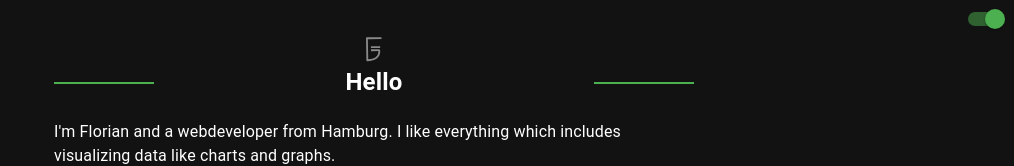
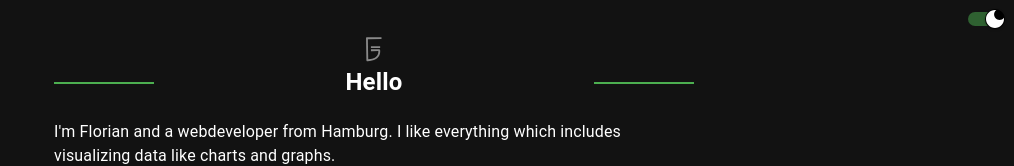
Before and after one commit to Gblur/portfoolio, a Next.js app: page / in a window 1280 px wide. Shown: the top 166 px of the page, without its empty margins (266-1280 px from the left). Built offline with nearby package versions, Linux system fonts and the light colour scheme.

Commit message:
modify theme switch

```diff
--- a/src/components/Footer/index.tsx
+++ b/src/components/Footer/index.tsx
@@ -7,11 +7,6 @@ import RestoreIcon from "@mui/icons-material/Restore";
 import FavoriteIcon from "@mui/icons-material/Favorite";
 import ArchiveIcon from "@mui/icons-material/Archive";
 import Paper from "@mui/material/Paper";
-
-type FooterProps = {
-  handleChange: (e: React.ChangeEvent<HTMLInputElement>) => void;
-  isDarkMode: boolean;
-};
 
 export default function FixedBottomNavigation({}) {
   const [value, setValue] = React.useState(0);
--- a/src/components/Main/Work/Techstack/index.tsx
+++ b/src/components/Main/Work/Techstack/index.tsx
@@ -9,7 +9,9 @@ const Techitem = styled.li<ListItemProps>`
   display: inline;
   color: ${(props: any) => !props.isDarkMode && "var(--primary-color)"};
   background: ${(props: any) =>
-    props.isDarkMode ? "var(--primary-color)" : "#8d8d8d45"};
+    props.isDarkMode
+      ? "var(--primary-color)"
+      : "var(--primary-color-background-light)"};
   word-break: keep-all;
   padding: 5px;
 `;
--- /dev/null
+++ b/src/components/Switch/index.tsx
@@ -0,0 +1,70 @@
+import React from "react";
+import styled from "styled-components";
+import Switch from "@mui/material/Switch";
+import useStore from "../../../store";
+import {css} from "styled-components";
+
+const MaterialUISwitch = styled(Switch)`
+  width: 62;
+  height: 34;
+  padding: 7;
+  position: "absolute";
+  &.MuiSwitch-switchBase {
+    margin: 1;
+    padding: 0;
+    transform: "translateX(6px)";
+    &.Mui-checked {
+      transform: "translateX(22px)";
+      /* &.MuiSwitch-thumb:before {
+        background-image: url("/dark_mode_black_24dp.svg");
+      } */
+      & + .MuiSwitch-track {
+        opacity: 1;
+        background-color: ${(props: any) =>
+          props.checked ? "#8796A5" : "#aab4be"};
+      }
+    }
+  }
+  & .MuiSwitch-thumb {
+    background-color: ${(props: any) => (props.checked ? "#000" : "#fff")};
+    &::before {
+      content: "";
+      position: absolute;
+      width: 100%;
+      height: 100%;
+      background-image: ${(props: any) =>
+        css`
+        url(${
+          props.checked
+            ? "/dark_mode_black_24dp.svg"
+            : "/light_mode_black_24dp.svg"
+        });
+        `};
+      left: 0;
+      top: 0;
+      background-repeat: no-repeat;
+      background-position: center;
+    }
+  }
+  & .MuiSwitch-track {
+    opacity: 1;
+    background-color: ${(props: any) =>
+      props.checked ? "#8796A5" : "#aab4be"};
+    border-radius: 20 / 2;
+  }
+`;
+
+type Props = {
+  onChange: (e: React.ChangeEvent<HTMLInputElement>) => void;
+  checked: boolean;
+};
+
+export default function SwitchDarkmode({onChange, checked}: Props) {
+  return (
+    <MaterialUISwitch
+      onChange={onChange}
+      checked={checked}
+      sx={{position: "fixed", top: 0, right: 0}}
+    />
+  );
+}
--- a/src/pages/_app.tsx
+++ b/src/pages/_app.tsx
@@ -1,11 +1,11 @@
 import type {AppProps} from "next/app";
 import {red, blue, green} from "@mui/material/colors";
 import {ThemeProvider, createTheme} from "@mui/material/styles";
-import Switch from "@mui/material/Switch";
 import "../styles/Home.css";
 import "../styles/globals.css";
 import CssBaseline from "@mui/material/CssBaseline";
 import useStore from "../../store";
+import SwitchDarkmode from "../components/Switch";
 
 const darkTheme = createTheme({
   palette: {
@@ -45,17 +45,11 @@ export default function App({Component, pageProps}: AppProps) {
     toggleDarkMode(target.checked);
   }
 
-  console.log(isDarkMode);
-
   return (
     <ThemeProvider theme={isDarkMode ? darkTheme : lightTheme}>
       <CssBaseline />
       <Component {...pageProps} checked={isDarkMode} />
-      <Switch
-        onChange={handleChange}
-        checked={isDarkMode}
-        sx={{position: "fixed", top: 0, right: 0}}
-      />
+      <SwitchDarkmode onChange={handleChange} checked={isDarkMode} />
 
       {/* <Footer /> */}
     </ThemeProvider>
--- a/src/pages/_document.tsx
+++ b/src/pages/_document.tsx
@@ -1,4 +1,4 @@
-import { Html, Head, Main, NextScript } from 'next/document'
+import {Html, Head, Main, NextScript} from "next/document";
 
 export default function Document() {
   return (
@@ -9,5 +9,5 @@ export default function Document() {
         <NextScript />
       </body>
     </Html>
-  )
+  );
 }
--- a/src/styles/globals.css
+++ b/src/styles/globals.css
@@ -6,6 +6,7 @@
   --card-border-rgb: 255, 255, 255;
   --primary-color: #4caf50;
   --primary-color-highlight: 6ad46d;
+  --primary-color-background-light: #8d8d8d45;
   --font-mono: ui-monospace, Menlo, Monaco, "Cascadia Mono", "Segoe UI Mono",
     "Roboto Mono", "Oxygen Mono", "Ubuntu Monospace", "Source Code Pro",
     "Fira Mono", "Droid Sans Mono", "Courier New", monospace;
@@ -42,8 +43,6 @@ ul {
   list-style: none;
 }
 
-
-
 @media (prefers-color-scheme: dark) {
   html {
     color-scheme: dark;
```
Also changed, not shown: public/dark_mode_black_24dp.svg (added), public/light_mode_black_24dp.svg (added).
